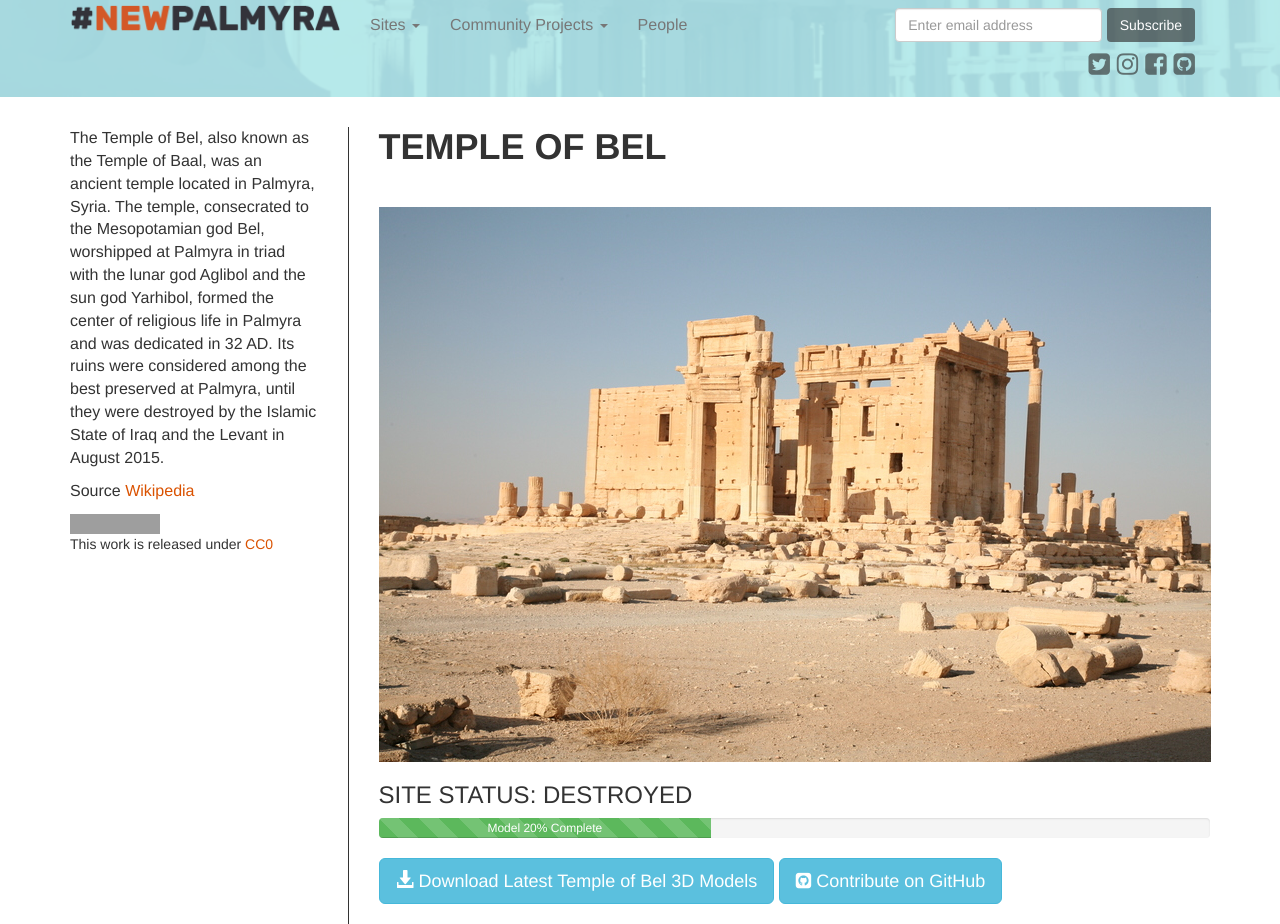
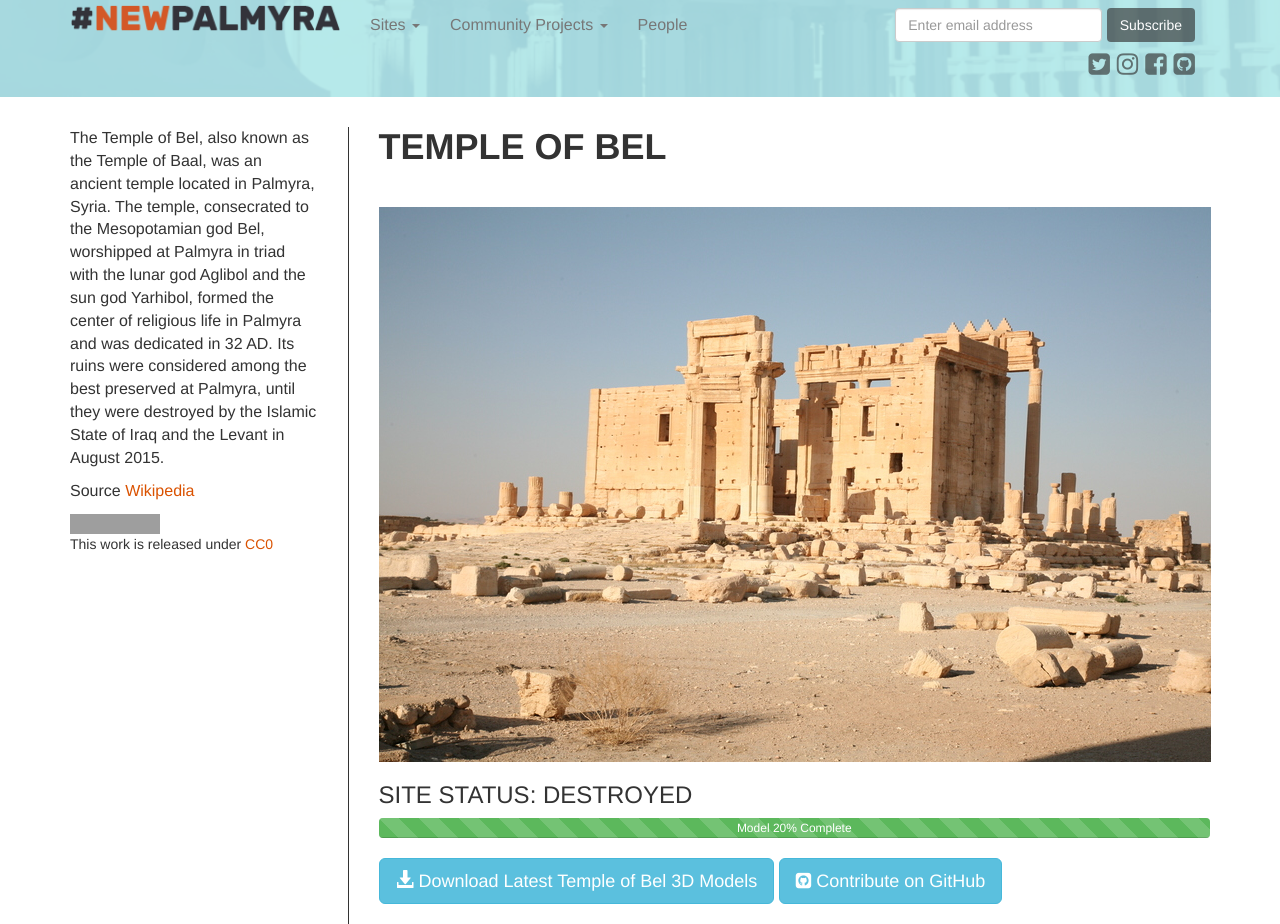
Before and after one commit to YasserMustafa/newpalmyra.org, a Jekyll site: the page built from models/temple-of-bel.html, in a window 1280 px wide. Shown: the top 924 px of the page. Built offline with Jekyll 4.4.1, drawn with Linux system fonts in a browser that asks for light colours; nearby versions of some CDN libraries; grey boxes are pictures that could not be loaded.

Commit message:
updated progress bar

```diff
--- a/models/temple-of-bel.html
+++ b/models/temple-of-bel.html
@@ -17,7 +17,7 @@ direction: ltr
   <h3>Site Status: Destroyed</h3>
 
   <div class="progress">
-    <div class="progress-bar progress-bar-success progress-bar-striped" role="progressbar" aria-valuenow="40" aria-valuemin="0" aria-valuemax="100" style="width: 40%">
+    <div class="progress-bar progress-bar-success progress-bar-striped" role="progressbar" aria-valuenow="20" aria-valuemin="0" aria-valuemax="100" style="width: 100%">
       Model 20% Complete
     </div>
   </div>
```
